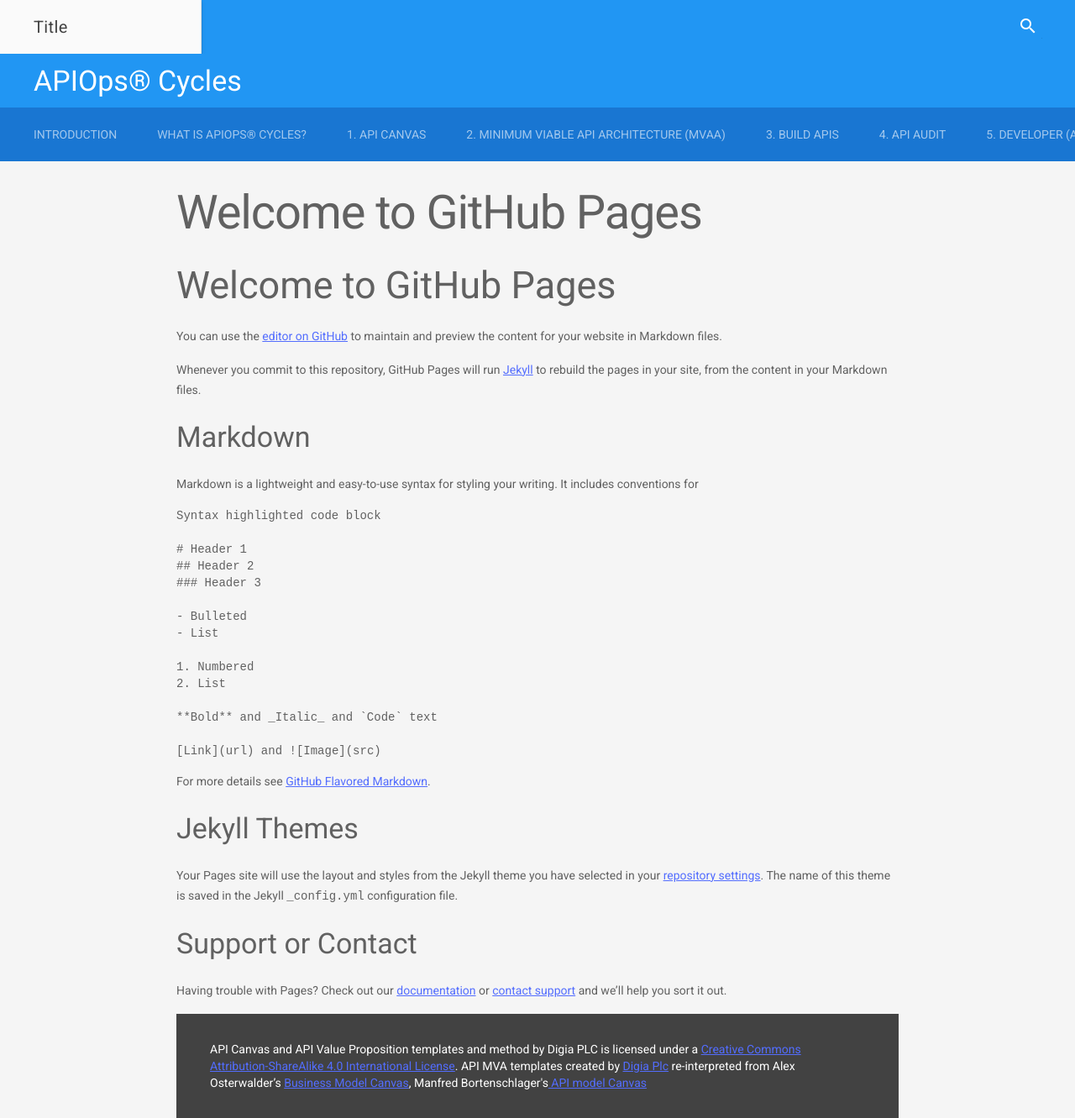
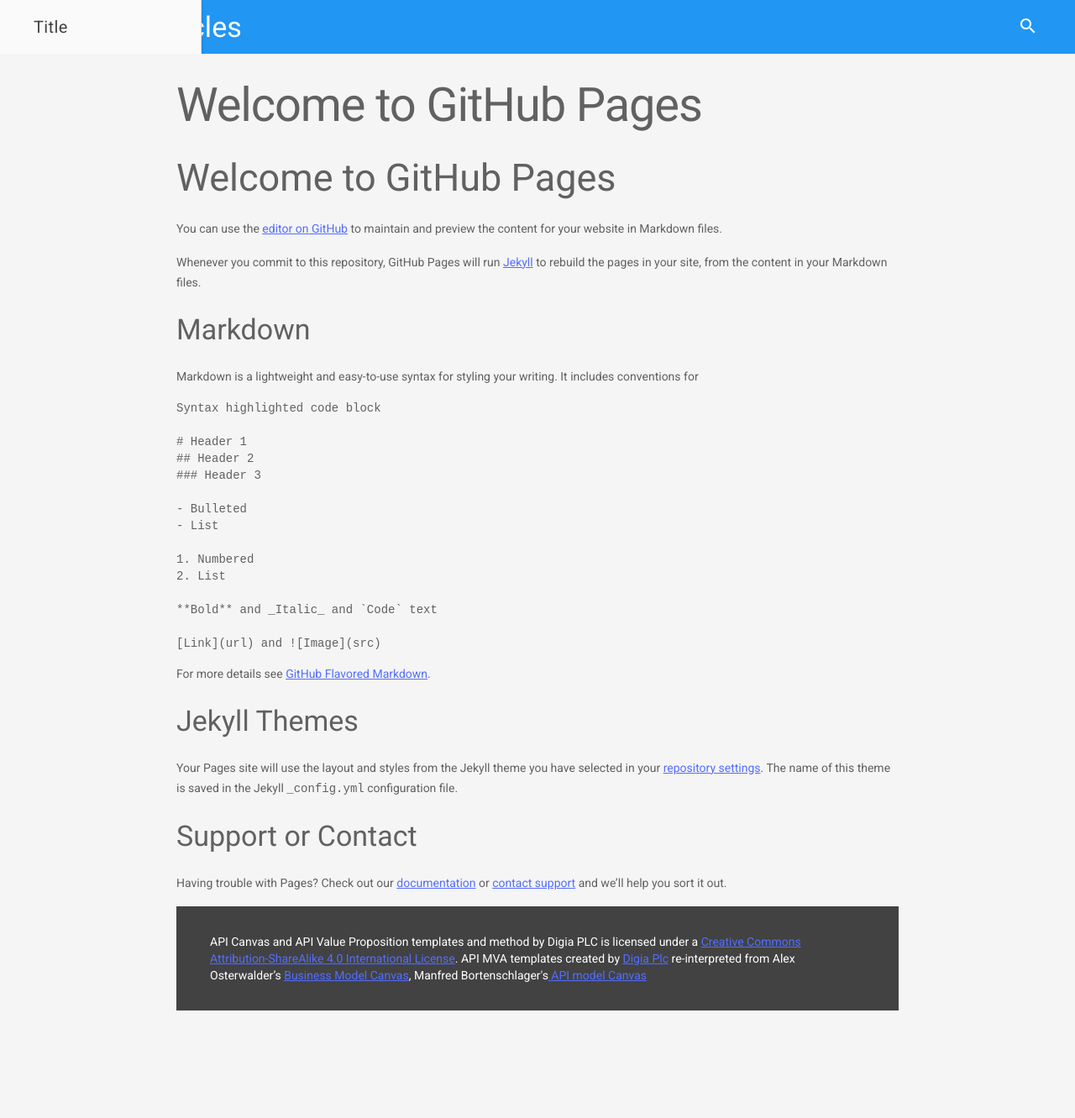
Before and after one commit to mniinio/APIOps-cycles, a Jekyll site: the page built from README.md, in a window 1280 px wide. Shown: the whole page at 84% size. Built offline with Jekyll 4.4.1, drawn with Linux system fonts in a browser that asks for light colours; our own code applies the rules of GitHub Pages for plain Markdown files; after the commit the page ends 1203 px from its top, so only the background shows below that.

Commit message:
Fixing header and sidenav

```diff
--- a/_layouts/default.html
+++ b/_layouts/default.html
@@ -38,7 +38,8 @@
         <div class="mdl-layout mdl-js-layout mdl-layout--fixed-drawer
                     mdl-layout--fixed-header">
           <header class="mdl-layout__header">
-            <div class="mdl-layout__header-row">
+               <div class="mdl-layout--large-screen-only mdl-layout__header-row">
+                  <h3>{{ site.title | default: site.github.repository_name }}</h3>
               <div class="mdl-layout-spacer"></div>
               <div class="mdl-textfield mdl-js-textfield mdl-textfield--expandable
                           mdl-textfield--floating-label mdl-textfield--align-right">
@@ -69,20 +70,6 @@
           </main>
         </div>
     <div class="mdl-layout mdl-js-layout mdl-layout--fixed-header">
-      <header class="mdl-layout__header mdl-layout__header--scroll mdl-color--primary">
-        <div class="mdl-layout--large-screen-only mdl-layout__header-row">
-          <h3>{{ site.title | default: site.github.repository_name }}</h3>
-        <!-- <h2 class="project-tagline">{{ site.description | default: site.github.project_tagline }}</h2> -->
-        </div>
-        <div class="mdl-layout__tab-bar mdl-js-ripple-effect mdl-color--primary-dark">
-          {% for item in site.data.mainmenu.maintoc %}
-            {% for entry in item.subfolderitems %}
-             <a href="{{ site.baseurl}}{{ entry.url }}" class="mdl-layout__tab">{{ entry.page }}</a>
-            {% endfor %}
-         {% endfor %}
-        </div>
-
-      </header>
       <main class="mdl-layout__content">
         <div class="content mdl-grid mdl-grid--no-spacing" id="content">
       {{ content }}
```
